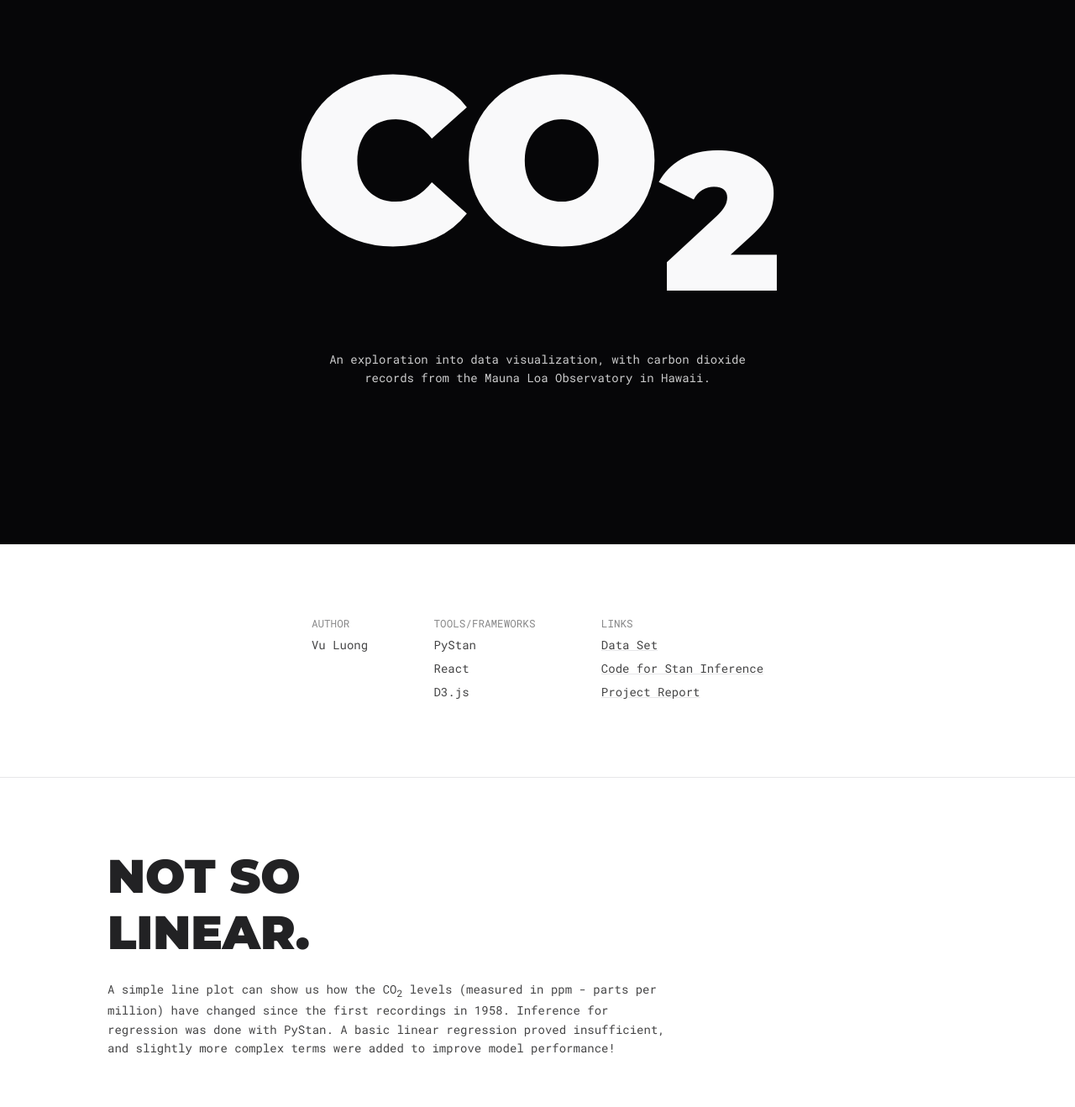
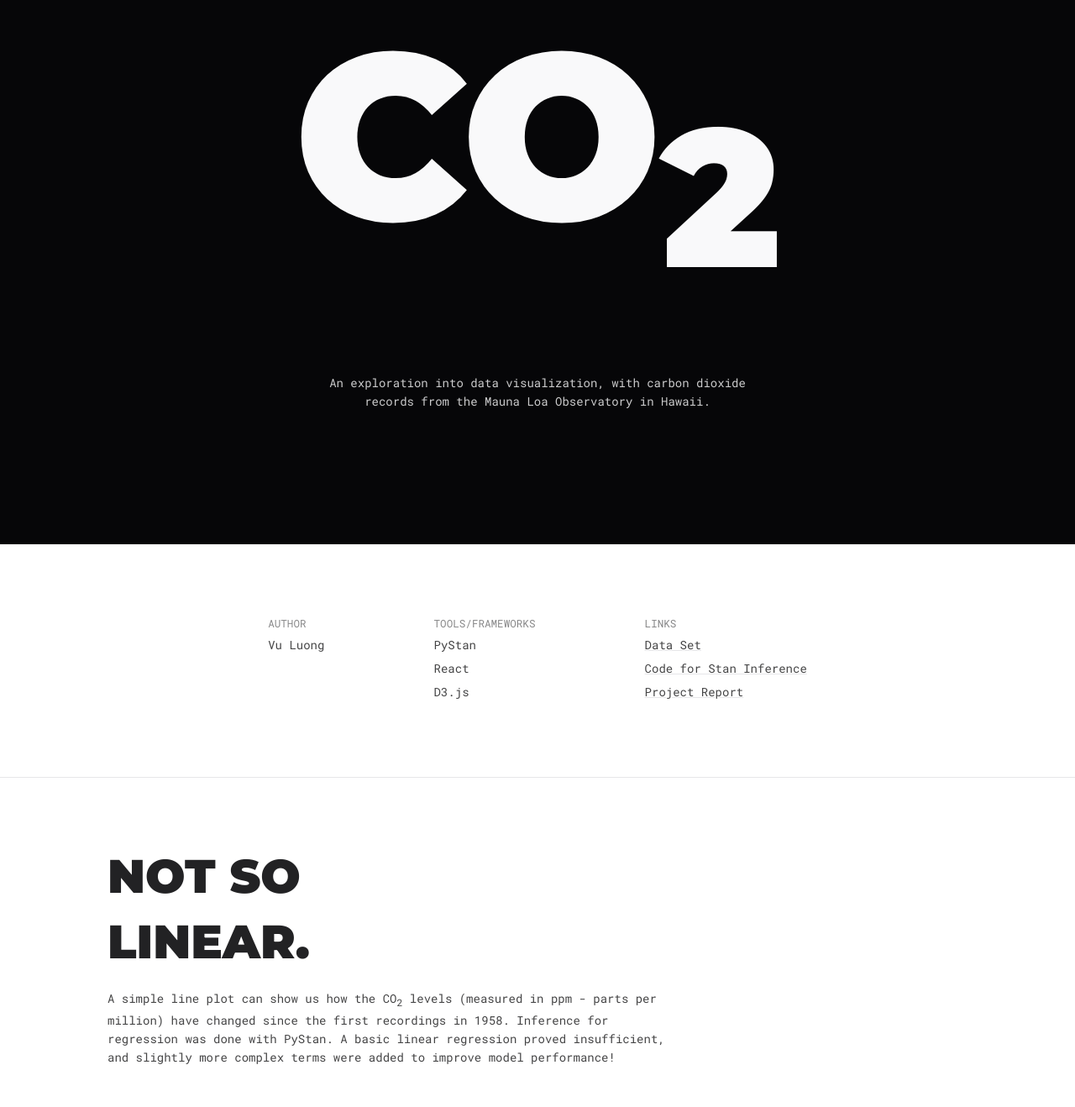
Before and after one commit to vuluongj20/co2, a React (Create React App) app: page / in a window 1280 px wide. Shown: the part 152-1470 px from the top of the page at 84% size. Built offline with nearby package versions, Linux system fonts and the light colour scheme.

Commit message:
Fixed overflow

```diff
--- a/src/App.css
+++ b/src/App.css
@@ -1,5 +1,6 @@
 #App {
   min-width: 320px;
+  overflow-x: hidden;
   background: var(--background);
 }
 /* Hero */
@@ -19,7 +20,7 @@
   color: var(--inverted-dark);
   text-align: center;
   width: 80%;
-  margin: 0em;
+  margin-top: 0em;
 }
 .hero-span {
   opacity: 0;
@@ -50,7 +51,7 @@
 
 /* Meta */
 .meta-wrap {
-  padding: 6em 0;
+  padding: 6em 0 4.8em;
   padding-left: env(safe-area-inset-left);
   padding-right: env(safe-area-inset-right);
   display: flex;
@@ -62,13 +63,13 @@
 }
 .meta-inner-wrap {
   display: flex;
-  justify-content: center;
+  justify-content: space-between;
   flex-wrap: wrap;
   width: 80%;
   max-width: 720px;
 }
 .meta-column {
-  margin: 0 2.8em;
+  margin: 0 2.8em 1.2em;
 }
 .meta-column-name {
   text-transform: uppercase;
@@ -120,7 +121,7 @@
 
 @media only screen and (max-width: 768px) {
   .meta-wrap {
-    padding: 4em 0;
+    padding: 4em 0 2.8em;
   }
   .end-note-wrap {
     padding: 4em 0;
--- a/src/components/section/Section.css
+++ b/src/components/section/Section.css
@@ -6,9 +6,6 @@
   padding-left: env(safe-area-inset-left);
   padding-right: env(safe-area-inset-right);
 }
-.section-content-wrap {
-  overflow-x: hidden;
-}
 .header-wrap {
   width: 100%;
   display: flex;
@@ -16,10 +13,14 @@
   justify-content: center;
 }
 .header-line {
-  margin: 0;
+  margin-top: 0;
+  margin-bottom: 0.2em;
 }
 .header-line:last-child {
   margin-bottom: 0.4em;
+}
+.section-content-wrap .para {
+  margin: 0;
 }
 
 /* Common viz styles */
--- a/src/components/section/Section.js
+++ b/src/components/section/Section.js
@@ -29,7 +29,6 @@ class Section extends Component {
     let text = this.props.content.text
     return (
       <div className="section-wrap" ref={this.sectionRef} style={{height: this.props.content.height}}>
-        <div className="section-content-wrap">
           <div className="limit-box">
             <div className="header limited">
                 {text.header[0] && <h2 className="header-line animate right">{text.header[0]}</h2>}
@@ -58,7 +57,6 @@ class Section extends Component {
               )
             })}
           </div>
-        </div>
         {this.renderSwitch()}
       </div>
     )
--- a/src/index.css
+++ b/src/index.css
@@ -101,7 +101,6 @@ svg {
   width: 80%;
   max-width: 1200px;
   margin: 0 auto;
-  overflow: visible;
 }
 .limited {
   max-width: 680px;
```
